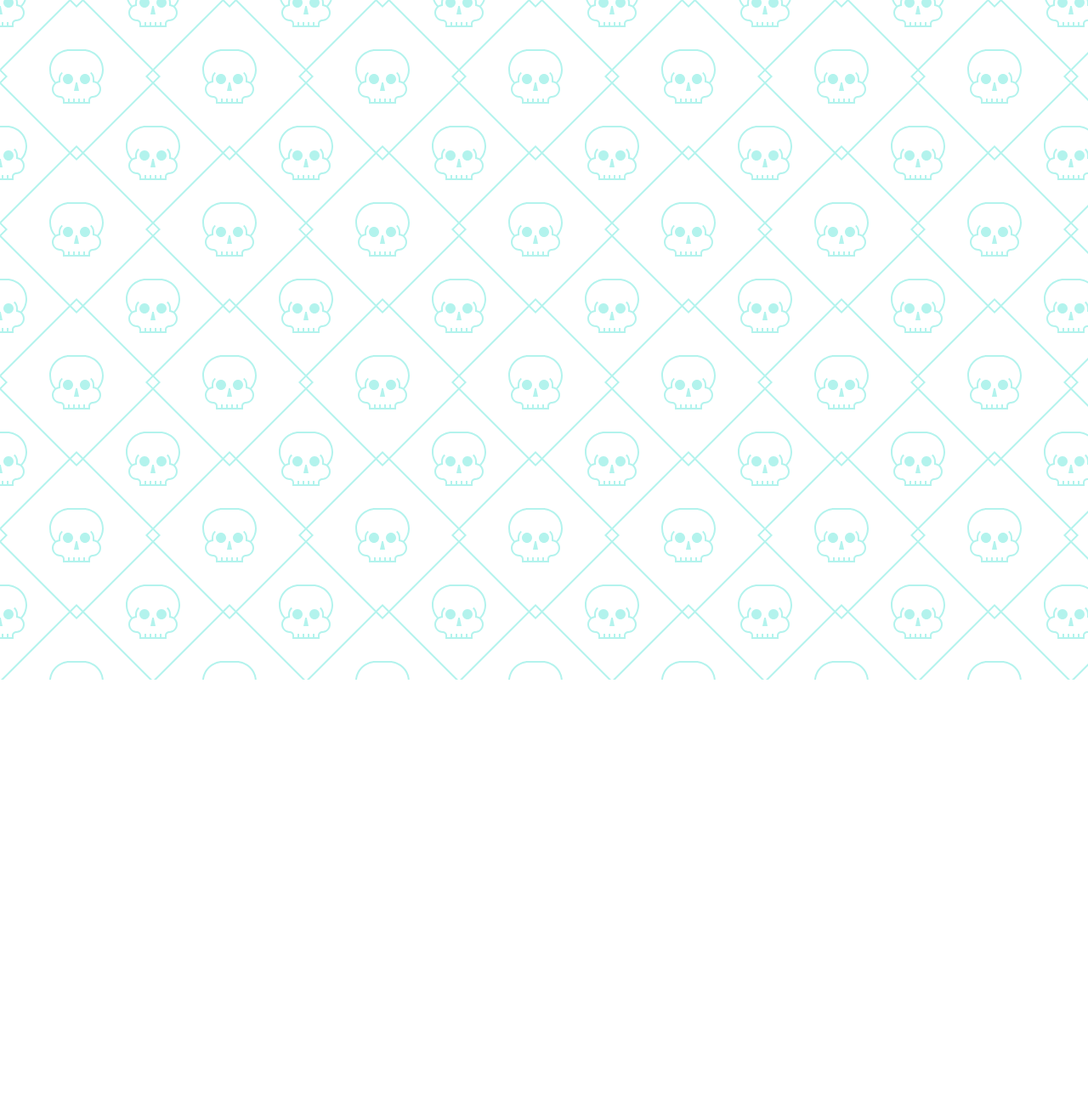
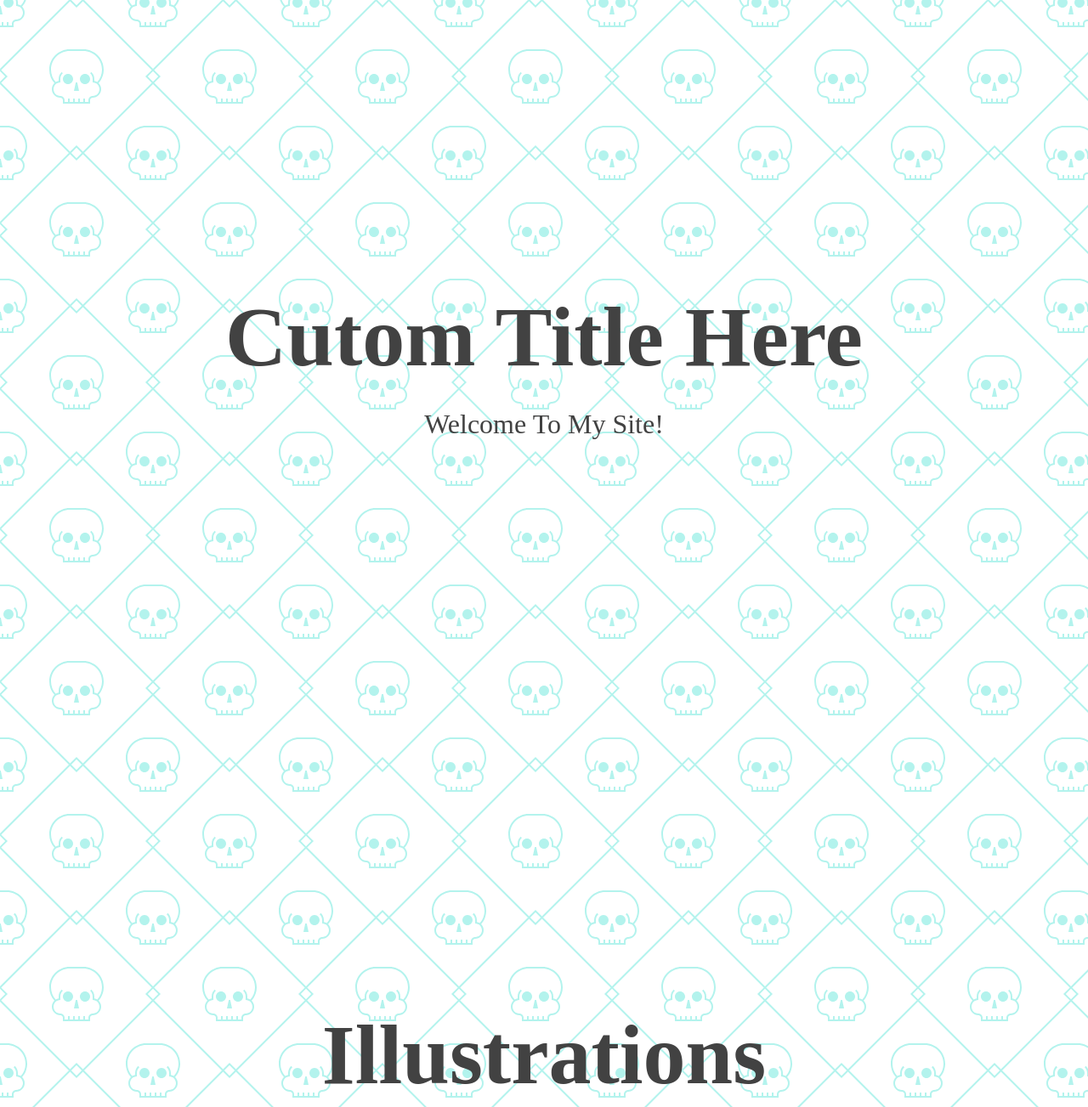
Before and after one commit to Djones917/light_dark_mode_2020, a plain HTML site: page index.html in a window 1280 px wide. Shown: the top 1303 px of the page at 85% size. Before the commit the page ends 800 px from the top, so only its background shows below. Drawn offline with Linux system fonts and the light colour scheme.

Commit message:
added sections on html

```diff
--- a/index.html
+++ b/index.html
@@ -9,6 +9,25 @@
     <link rel="stylesheet" href="style.css">
 </head>
 <body>
+    <!-- Home Section -->
+    <section id="home">
+        <div class="title-group">
+            <h1>Cutom Title Here</h1>
+            <h2>Welcome To My Site!</h2>
+        </div>
+    </section>
+    <!-- About Section -->
+    <section id="about">
+        <h1>Illustrations</h1>
+    </section>
+    <!-- Projects section -->
+    <section id="projects">
+        <h1>Buttons</h1>
+    </section>
+    <!-- Contact Section -->
+    <section id="contact">
+
+    </section>
     <!-- Script -->
     <script src="script.js"></script>
 </body>
```
